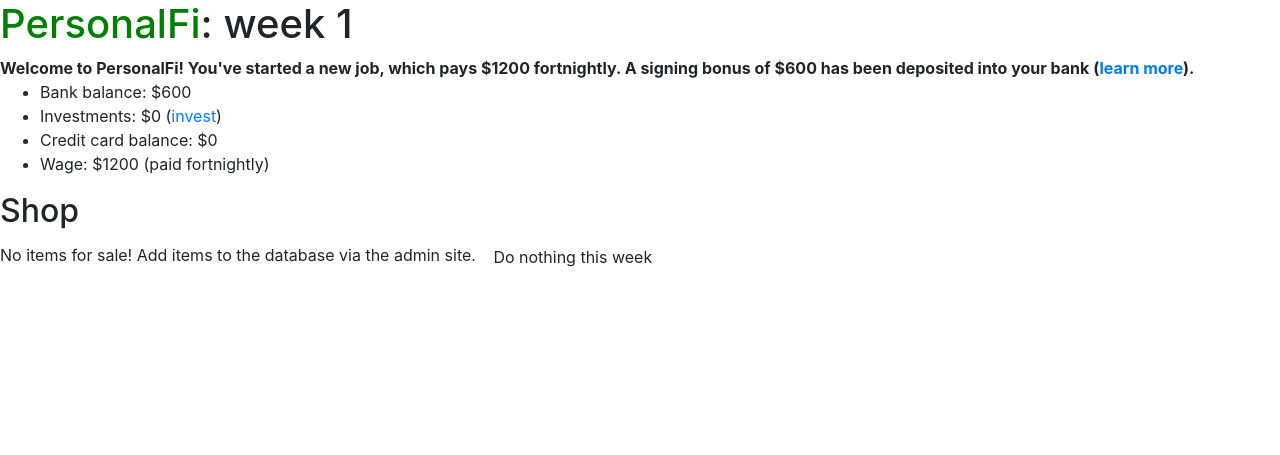
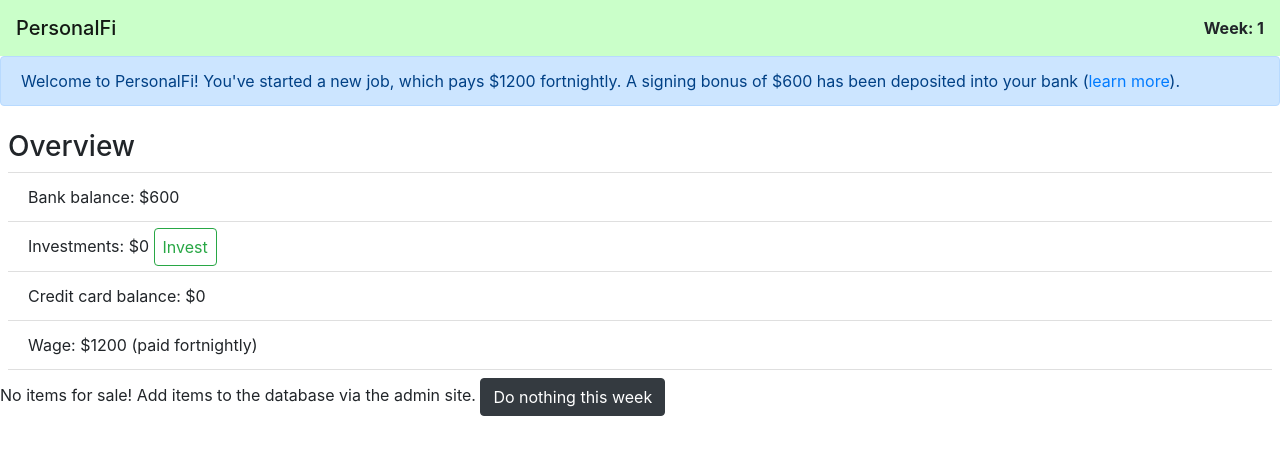
Before and after one commit to helenjhuh/PersonalFi, a Django app: page / in a window 1280 px wide. Shown: the top 455 px of the page. Run offline with Django 3.2, Linux system fonts and the light colour scheme; the visitor is signed in with stand-in values (Sample User, id 1); data comes from the database, SQL or seed files in the repository; data that the repository does not hold is empty; some libraries are stand-ins or nearby versions.

Commit message:
Style main page (#19)
* Added styling to the overview page

* Fixed button links

* Fixed links in shop

* Move shop heading out of ul.

* Move h3 out of ul.

* Apply styling to entire overview section.

* Revert "Apply styling to entire overview section."

This reverts commit afba30f1942867f881df592e14df9ea82c7255c9.

* Revert "Move h3 out of ul."

This reverts commit ed9380db5cae93356e8aaaba55efc2b25b7ada46.

* Revert "Move shop heading out of ul."

This reverts commit 29951a3aeaceaabb9937a0134c6fc455a13e3f20.

* Style make payment button

```diff
--- a/pfgame/templates/index.html
+++ b/pfgame/templates/index.html
@@ -2,25 +2,38 @@
 
 {%block title%}Overview{%endblock%}
 {%block content%}
-<h1><span style="color:green">PersonalFi</span>: week {{accounts.week_number}}</h1>
+<!--Title & Week Number-->
+<nav class="navbar navbar-light" style="background-color: #caffc9;">
+  <span class="navbar-brand mb-0 h1">PersonalFi</span> <b>Week: {{accounts.week_number}}</b>
+</nav>
+<!--Alerts-->
 {% if tip %}
-<strong>{{tip|safe}}</strong>
+<div class="alert alert-primary" role="alert">
+  {{tip|safe}}
+</div>
 {%endif%}
-<ul>
-<li>Bank balance: ${{accounts.bank_balance}}</li>
-<li>Investments: ${{accounts.investment_balance}} (<a href="{%url 'invest'%}">invest</a>{%if accounts.investment_balance%}, <a href="{%url 'divest'%}">divest</a>{%endif%})</li>
-<li>Credit card balance: ${{accounts.cc_balance}} {%if accounts.cc_balance%}(<a href="{%url 'CCPayment'%}">make payment</a>){%endif%}</li>
-<li>Wage: ${{accounts.wage}} (paid fortnightly)</li>
+<!--Overview-->
+<ul class="d-block p-2 list-group list-group-flush"> <h3>Overview</h3>
+  <li class="list-group-item">Bank balance: ${{accounts.bank_balance}}</li>
+  <li class="list-group-item">Investments: ${{accounts.investment_balance}}
+    <a class="d-inline p-2 btn btn-outline-success" href="{%url 'invest'%}" role="button">Invest</a>
+    {%if accounts.investment_balance%}
+      <a class="d-inline p-2 btn btn-outline-danger" href="{%url 'divest'%}" role="button">Divest</a>
+    {%endif%}
+  </li>
+  <li class="list-group-item">Credit card balance: ${{accounts.cc_balance}} {%if accounts.cc_balance%}<a class="d-inline p-2 btn btn-outline-info" href="{%url 'CCPayment'%}" role="button">Make Payment</a>{%endif%}</li>
+  <li class="list-group-item">Wage: ${{accounts.wage}} (paid fortnightly)</li>
 </ul>
+<!--Shop-->
 {%if accounts.bank_balance > 0%}
-<h2>Shop</h2>
-{%if items%}<ul>{%endif%}
+  {%if items%}<ul class="d-block p-2 list-group"> <h3>Shop</h3>{%endif%}
     {%for item in items%}
-  <li><a href="{%url 'buy' item.pk%}">{{item}} (${{item.price}})</a></li>
+    <li><a href="{%url 'buy' item.pk%}" class="list-group-item list-group-item-action" data-toggle="list">{{item}} <span class="badge badge-primary badge-pill">${{item.price}}</span></a></li>
     {%empty%}
     No items for sale! Add items to the database via the admin site.
     {%endfor%}
   {%if items%}</ul>{%endif%}
   {%endif%}
-<a href="{%url 'index'%}" class="btn" role="button">Do nothing this week</a>
+<!--Do nothing-->
+<a class="btn btn-dark" href="{%url 'index'%}" role="button">Do nothing this week</a>
 {%endblock%}
```
Lines whose indentation alone changed are shown as unchanged.
